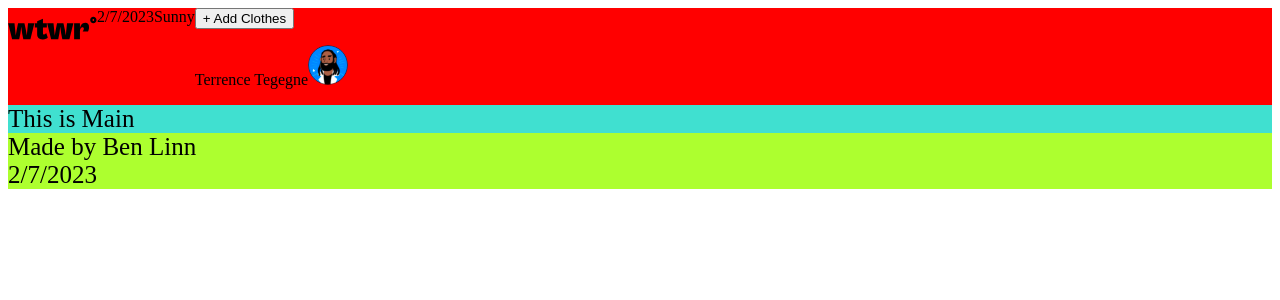
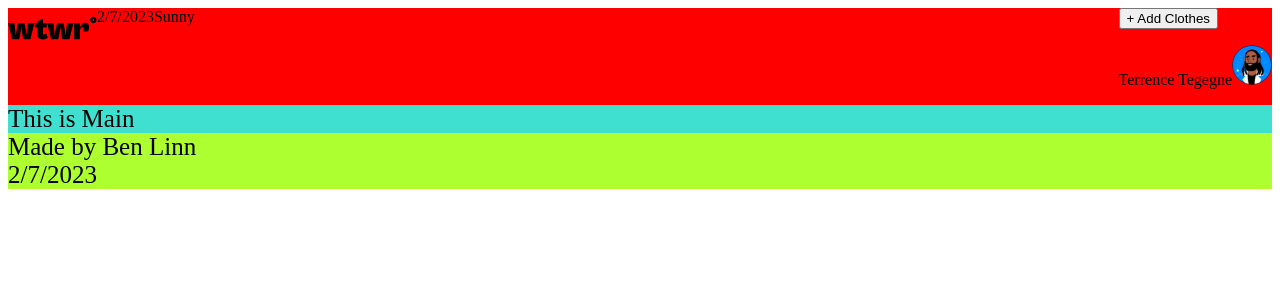
Before and after one commit to blinn26/se_project_react, a React (Create React App) app: page / in a window 1280 px wide. Shown: the top 300 px of the page. Built offline with nearby package versions, Linux system fonts and the light colour scheme.

Commit message:
commit new changes before dinner

```diff
--- a/src/components/Header/Header.css
+++ b/src/components/Header/Header.css
@@ -7,7 +7,9 @@
     display: flex;
 }
 
-.header__menu-bar {}
+.header__menu-bar {
+    margin-left: auto;
+}
 
 .header__logo {
     width: 89px;
@@ -25,4 +27,7 @@
 
 }
 
-.header__date-place {}
+.header__date-place {
+    margin-left: auto;
+    margin-right: auto;
+}
```
